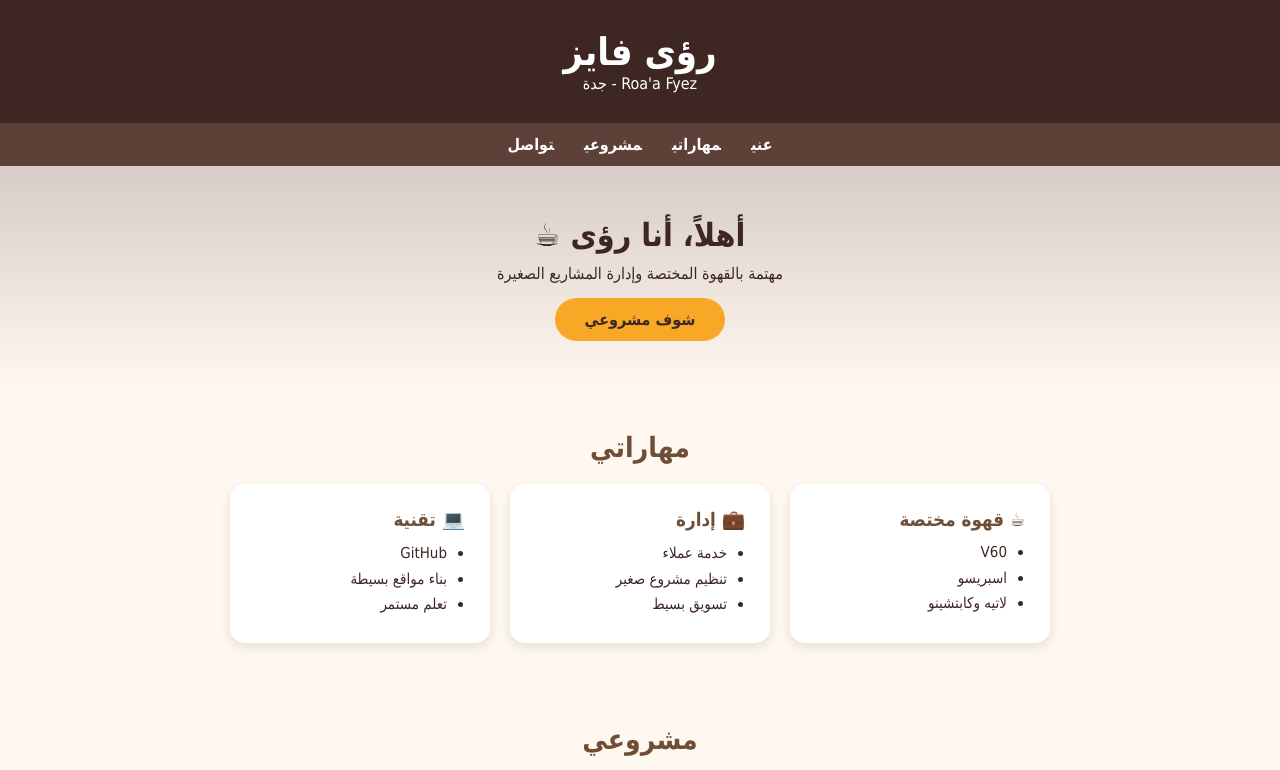
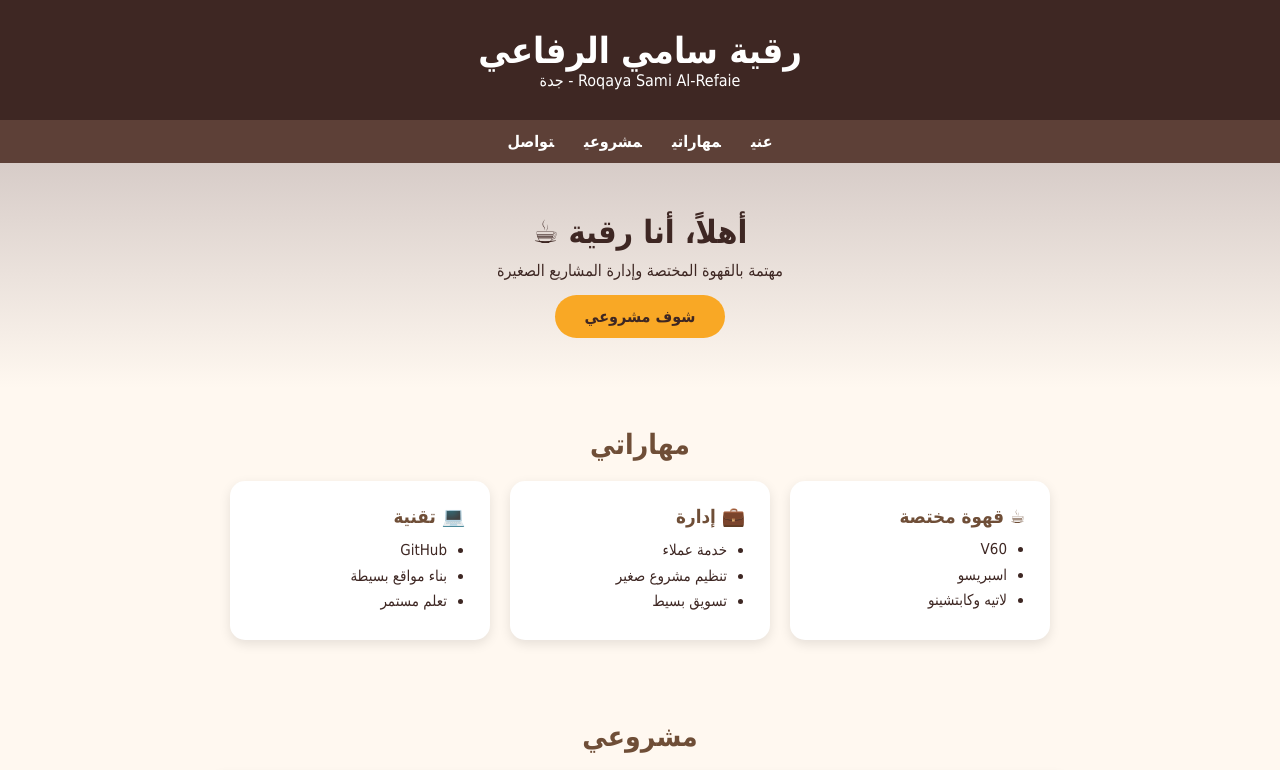
Before and after one commit to rookarefaee/cv, a plain HTML site: page index.html in a window 1280 px wide. Shown: the top 770 px of the page. Drawn offline with Linux system fonts and the light colour scheme.

Commit message:
Update index.html

```diff
--- a/index.html
+++ b/index.html
@@ -3,12 +3,12 @@
 <head>
 <meta charset="UTF-8">
 <meta name="viewport" content="width=device-width, initial-scale=1.0">
-<title>رؤى فايز | CV</title>
+<title>رقية سامي الرفاعي | CV</title>
 <style>
 *{margin:0;padding:0;box-sizing:border-box;font-family:Tahoma,Arial}
 body{background:#fff8f0;color:#3e2723}
 header{background:#3e2723;color:#fff;padding:30px;text-align:center}
-header h1{font-size:38px}
+header h1{font-size:36px}
 nav{background:#5d4037;padding:12px;text-align:center}
 nav a{color:#fff;text-decoration:none;margin:0 15px;font-weight:bold}
 .hero{padding:50px 20px;text-align:center;background:linear-gradient(#d7ccc8,#fff8f0)}
@@ -25,10 +25,10 @@ footer{background:#3e2723;color:#fff;text-align:center;padding:20px;margin-top:4
 </style>
 </head>
 <body>
-<header><h1>رؤى فايز</h1><p>Roa'a Fyez - جدة</p></header>
+<header><h1>رقية سامي الرفاعي</h1><p>Roqaya Sami Al-Refaie - جدة</p></header>
 <nav><a href="#about">عني</a><a href="#skills">مهاراتي</a><a href="#project">مشروعي</a><a href="#contact">تواصل</a></nav>
 <div class="hero" id="about">
-<h2>أهلاً، أنا رؤى ☕</h2>
+<h2>أهلاً، أنا رقية ☕</h2>
 <p>مهتمة بالقهوة المختصة وإدارة المشاريع الصغيرة</p>
 <a href="#project" class="btn">شوف مشروعي</a>
 </div>
@@ -58,6 +58,6 @@ footer{background:#3e2723;color:#fff;text-align:center;padding:20px;margin-top:4
 <div class="card" style="text-align:center"><h3>🎯 هدفي</h3><p>التدريب في كوفي مختص وتطوير مزاج</p></div>
 </div>
 </div>
-<footer>© 2026 رؤى فايز - جميع الحقوق محفوظة</footer>
+<footer>© 2026 رقية سامي الرفاعي - جميع الحقوق محفوظة</footer>
 </body>
 </html>
```
